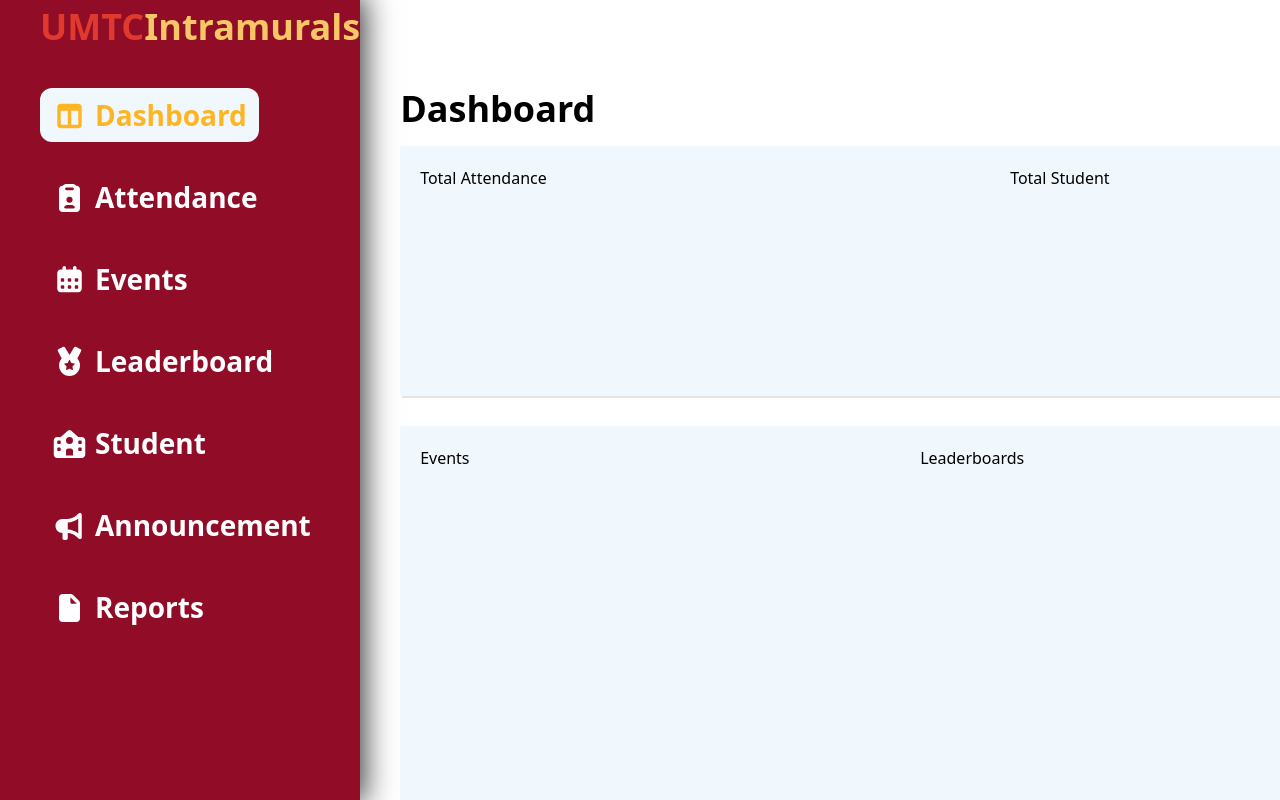
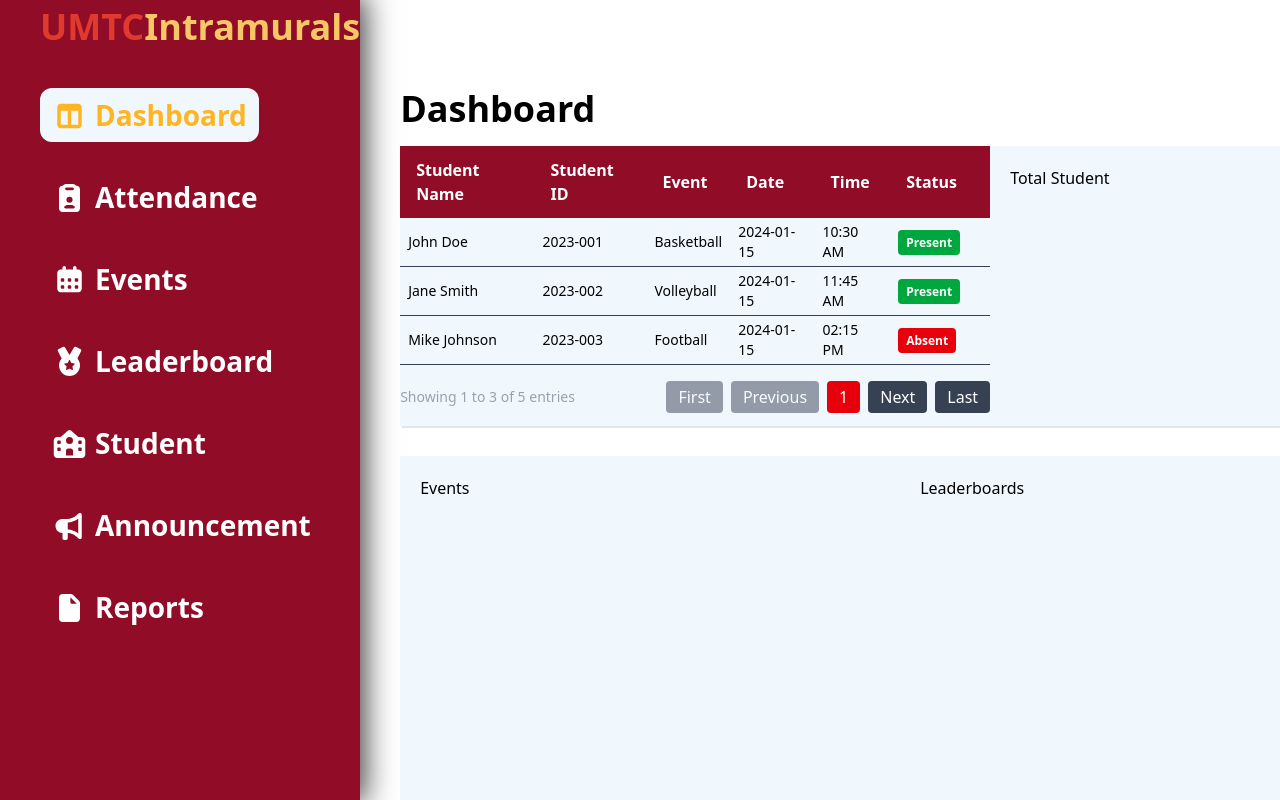
Before and after one commit to lawie2k/intramurals-QR-attendance-app, a React (Vite) app in the folder qr-attendance-admin/: page /dashboard in a window 1280 px wide. Shown: the top 800 px of the page. Built offline with nearby package versions, Linux system fonts and the light colour scheme.

Commit message:
small changes

```diff
--- a/qr-attendance-admin/src/tabs/dashboard.tsx
+++ b/qr-attendance-admin/src/tabs/dashboard.tsx
@@ -1,6 +1,36 @@
 import React from "react";
+import DataGrid from "../../components/DataGrid";
 
 export default function Dashboard() {
+    const attendanceData = [
+        { id: 1, studentName: "John Doe", studentId: "2023-001", event: "Basketball", date: "2024-01-15", time: "10:30 AM", status: "Present" },
+        { id: 2, studentName: "Jane Smith", studentId: "2023-002", event: "Volleyball", date: "2024-01-15", time: "11:45 AM", status: "Present" },
+        { id: 3, studentName: "Mike Johnson", studentId: "2023-003", event: "Football", date: "2024-01-15", time: "02:15 PM", status: "Absent" },
+        { id: 4, studentName: "Sarah Wilson", studentId: "2023-004", event: "Basketball", date: "2024-01-15", time: "10:30 AM", status: "Present" },
+        { id: 5, studentName: "David Brown", studentId: "2023-005", event: "Swimming", date: "2024-01-15", time: "03:00 PM", status: "Present" },
+    ];
+
+    const columns = [
+        { field: "studentName", headerName: "Student Name" },
+        { field: "studentId", headerName: "Student ID" },
+        { field: "event", headerName: "Event" },
+        { field: "date", headerName: "Date" },
+        { field: "time", headerName: "Time" },
+        {
+            field: "status",
+            headerName: "Status",
+            width: "100px",
+            cellRenderer: ({ value }: { value: string }) => (
+                <span className={`px-2 py-1 rounded text-xs font-bold ${
+                    value === 'Present'
+                        ? 'bg-green-600 text-white'
+                        : 'bg-red-600 text-white'
+                }`}>
+                    {value}
+                </span>
+            )
+        },
+    ];
 	return (
 		<div className=" h-[900px] px-[40px] pt-[20px] ">
 			<h1 className=" font-bold text-[36px]">Dashboard</h1>
@@ -8,18 +38,24 @@ export default function Dashboard() {
 			<div className="w-full h-[650px] mt-[10px] flex flex-col">
 
 				<div className="flex justify-between ">
-				<div className="w-[590px] h-[250px] bg-[#F1F8FD] shadow-[2px_2px_0px_0px_rgba(0,_0,_0,_0.1)] ">
-                    <h2 className="pl-5 pt-5">Total Attendance</h2>
+				<div className="w-[590px] h-[280px] bg-[#F1F8FD] shadow-[2px_2px_0px_0px_rgba(0,_0,_0,_0.1)] ">
+                    <DataGrid
+                    columns={columns}
+                    data={attendanceData}
+                    showSearch={false}
+                    height="250px"
+                    pageSize={3}
+                    />
                 </div>
-				<div className="w-[590px] h-[250px] bg-[#F1F8FD] shadow-[2px_2px_0px_0px_rgba(0,_0,_0,_0.1)] ">
+				<div className="w-[590px] h-[280px] bg-[#F1F8FD] shadow-[2px_2px_0px_0px_rgba(0,_0,_0,_0.1)] ">
                     <h2 className="pl-5 pt-5">Total Student</h2>
                 </div>
 				</div>
 				<div className="flex justify-between mt-[30px]">
-				<div className="w-[500px] h-[515px] bg-[#F1F8FD] shadow-[2px_2px_0px_0px_rgba(0,_0,_0,_0.1)]">
+				<div className="w-[500px] h-[500px] bg-[#F1F8FD] shadow-[2px_2px_0px_0px_rgba(0,_0,_0,_0.1)]">
                     <h2 className="pl-5 pt-5">Events</h2>
                 </div>
-				<div className="w-[680px] h-[515px] bg-[#F1F8FD] shadow-[2px_2px_0px_0px_rgba(0,_0,_0,_0.1)]">
+				<div className="w-[680px] h-[500px] bg-[#F1F8FD] shadow-[2px_2px_0px_0px_rgba(0,_0,_0,_0.1)]">
                     <h2 className="pl-5 pt-5">Leaderboards</h2>
                 </div>
 				</div>
```
